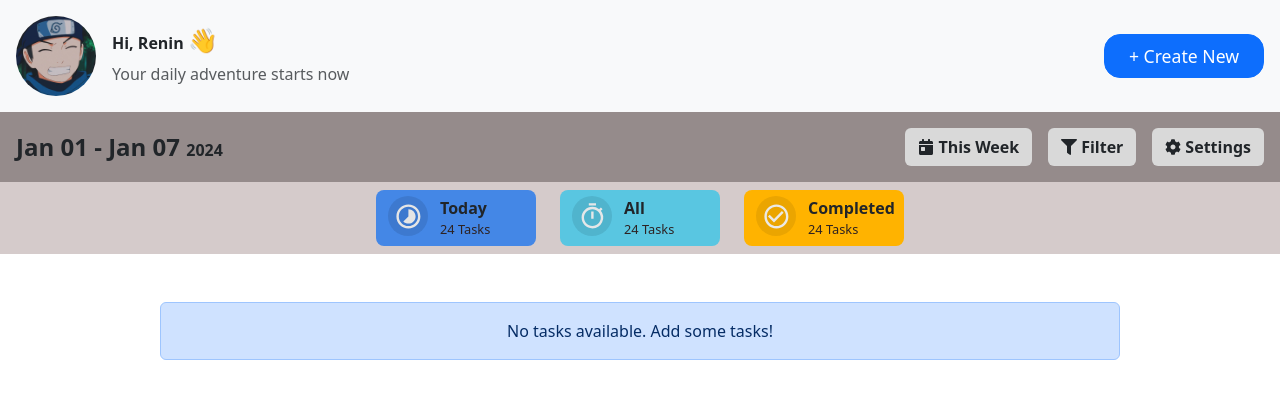
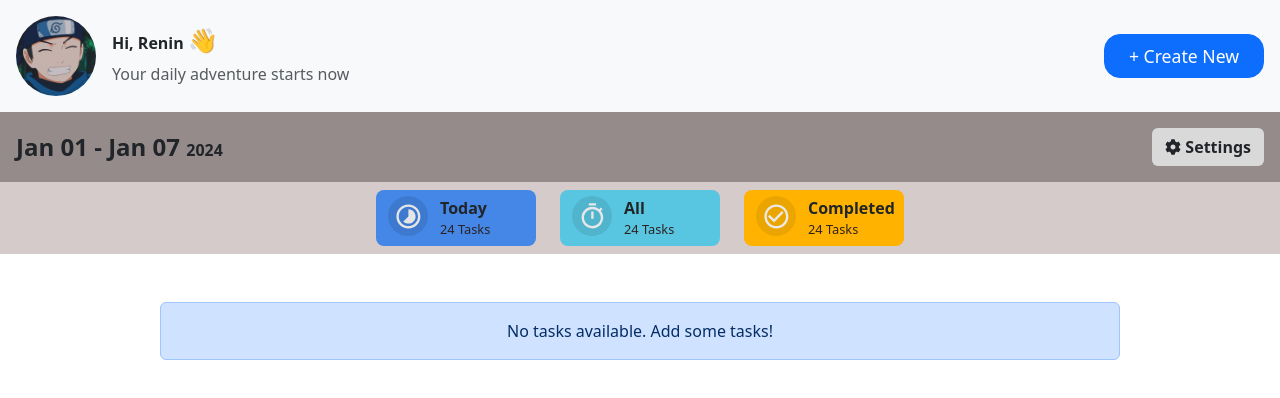
Before and after one commit to reninmohan/Task-master-app, a React (Vite) app: page / in a window 1280 px wide. Shown: the top 398 px of the page. Built offline with nearby package versions, Linux system fonts and the light colour scheme.

Commit message:
updated settingBtnGroup

```diff
--- a/src/App.jsx
+++ b/src/App.jsx
@@ -30,7 +30,7 @@ function App() {
     <div>
       <Header onTaskAdd={addTask} />
       <Settings />
-      <Summary />
+      <Summary tasks={tasks} />
       <NotesSection onUpdateTask={updateTask} onDeleteTask={deleteTask} tasks={tasks} />
     </div>
   );
--- a/src/components/SettingBtnGroup.jsx
+++ b/src/components/SettingBtnGroup.jsx
@@ -1,19 +1,9 @@
 import SettingButton from "./SettingButton";
-import { FaCalendarDay } from "react-icons/fa";
-import { FaFilter } from "react-icons/fa";
 import { FaCog } from "react-icons/fa";
 
 function SettingBtnGroup() {
   return (
     <div className=" d-flex gap-3 flex-wrap xs-setting-btn-group">
-      <SettingButton>
-        <FaCalendarDay />
-        This Week
-      </SettingButton>
-      <SettingButton>
-        <FaFilter />
-        Filter
-      </SettingButton>
       <SettingButton>
         <FaCog />
         Settings
--- a/src/feature/Summary.jsx
+++ b/src/feature/Summary.jsx
@@ -2,7 +2,6 @@ import SummaryComponent from "../components/SummaryComponent";
 import { RiProgress5Line } from "react-icons/ri";
 import { MdOutlineTimer } from "react-icons/md";
 import { MdCheckCircleOutline } from "react-icons/md";
-import { MdOutlineErrorOutline } from "react-icons/md";
 
 function Summary() {
   return (
@@ -17,7 +16,6 @@ function Summary() {
           accentColor="#3a2901"
           logo={<MdCheckCircleOutline />}
         />
-        {/* <SummaryComponent name="Overdue" noOfTask={24} color="#FB5D5D" accentColor="#330101" logo={<MdOutlineErrorOutline />} /> */}
       </div>
     </div>
   );
```
